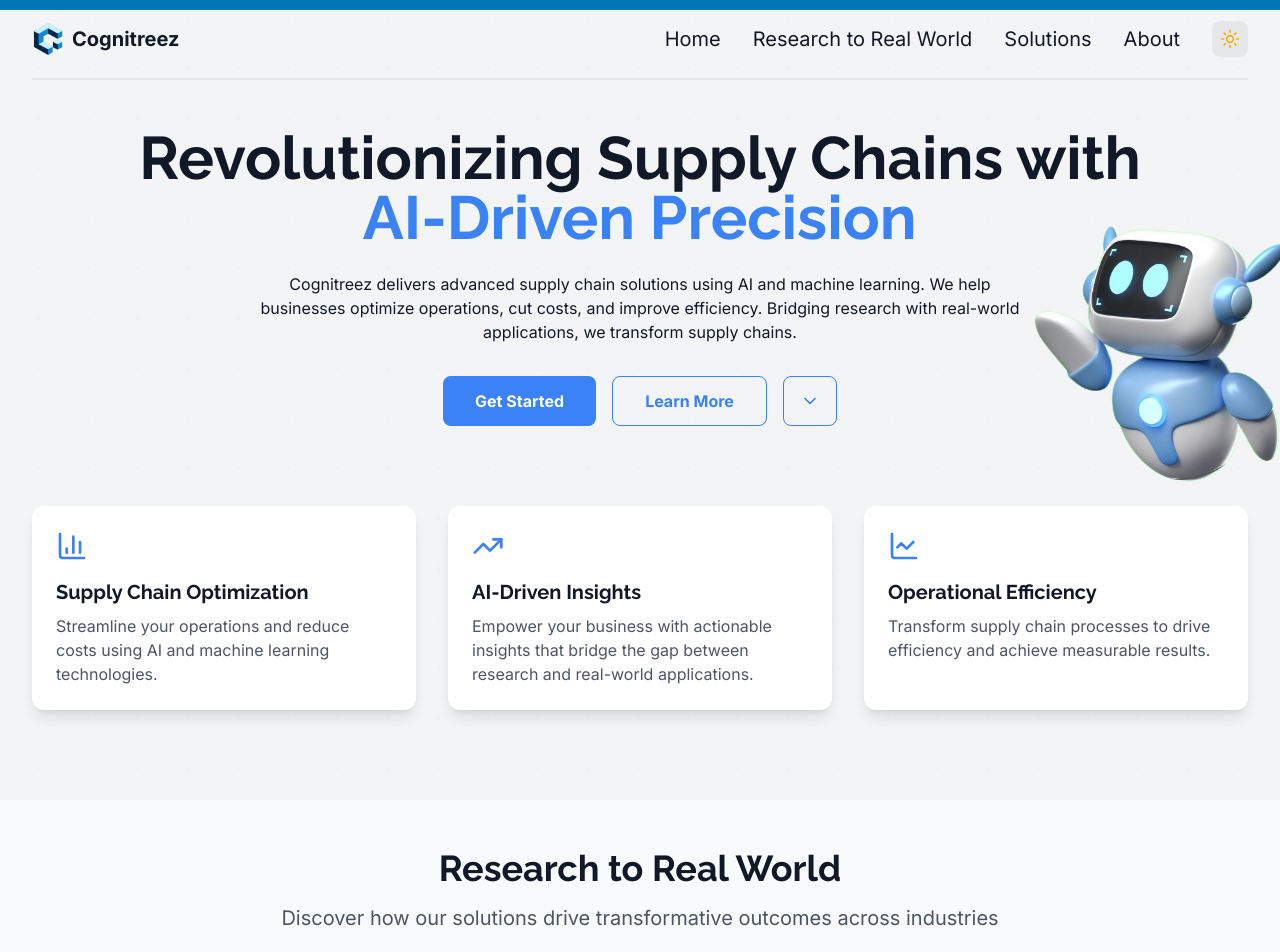
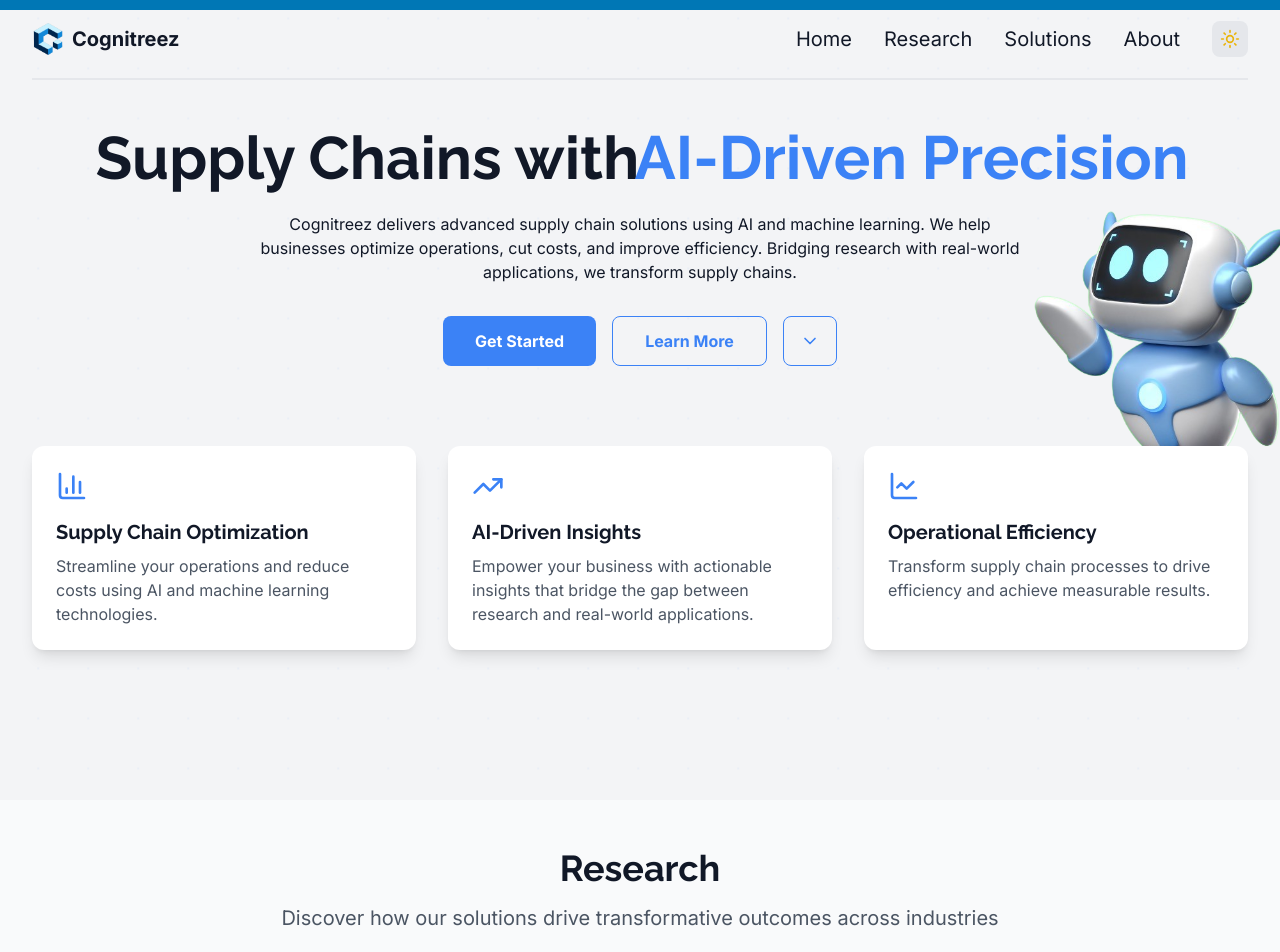
Before and after one commit to bibinwithab/cognitreez, a React (Vite) app: page / in a window 1280 px wide. Shown: the top 952 px of the page. Built offline with nearby package versions, Linux system fonts and the light colour scheme; grey boxes are pictures that could not be loaded.

Commit message:
text fix

```diff
--- a/src/Components/CaseStudies.jsx
+++ b/src/Components/CaseStudies.jsx
@@ -64,7 +64,7 @@ const CaseStudies = () => {
           className="text-center mb-12"
         >
           <h2 className="text-4xl font-bold text-gray-900 dark:text-white mb-4">
-            Research to Real World
+            Research
           </h2>
           <p className="text-xl text-gray-600 dark:text-gray-300 max-w-3xl mx-auto">
             Discover how our solutions drive transformative outcomes across
--- a/src/Components/Introduction.jsx
+++ b/src/Components/Introduction.jsx
@@ -55,7 +55,7 @@ const Introduction = () => {
             variants={itemVariants}
             className="text-5xl md:text-6xl font-bold mb-6 text-gray-900 dark:text-white"
           >
-            Revolutionizing Supply Chains with
+            Supply Chains with
             <motion.span
               className="text-blue-500 dark:text-blue-400  inline-block"
               animate={{ scale: [1, 1.05, 1] }}
--- a/src/Components/NavBar.jsx
+++ b/src/Components/NavBar.jsx
@@ -66,7 +66,7 @@ const Navbar = () => {
           <div className="hidden md:flex space-x-8">
             {[
               { name: "Home", id: "introduction" },
-              { name: "Research to Real World", id: "caseStudies" },
+              { name: "Research", id: "caseStudies" },
               { name: "Solutions", id: "solutions" },
               { name: "About", id: "contact" },
             ].map((item) => (
@@ -107,7 +107,7 @@ const Navbar = () => {
 
             {[
               { name: "Home", id: "introduction" },
-              { name: "Research to Real World", id: "caseStudies" },
+              { name: "Research", id: "caseStudies" },
               { name: "Solutions", id: "solutions" },
               { name: "About", id: "contact" },
             ].map((item) => (
```
